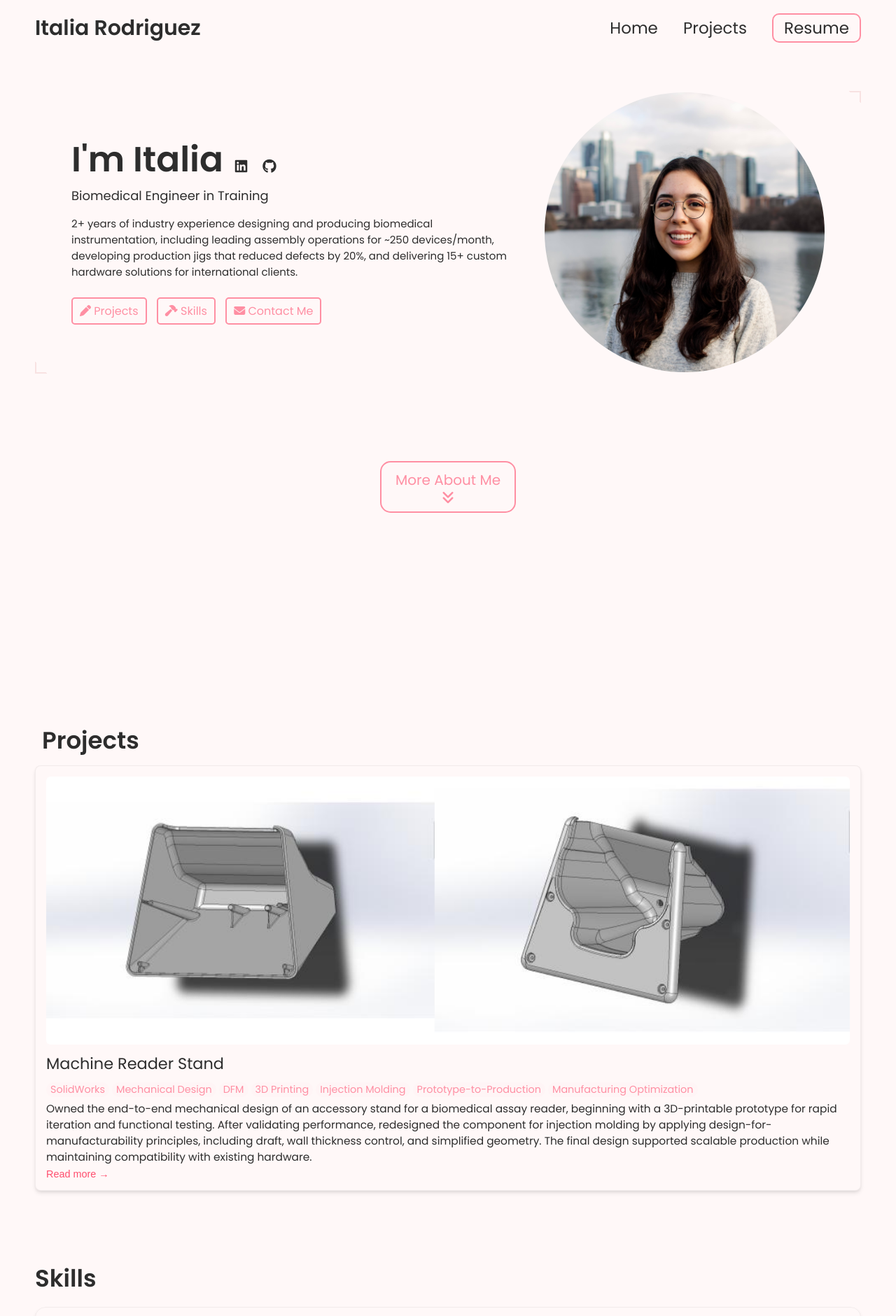
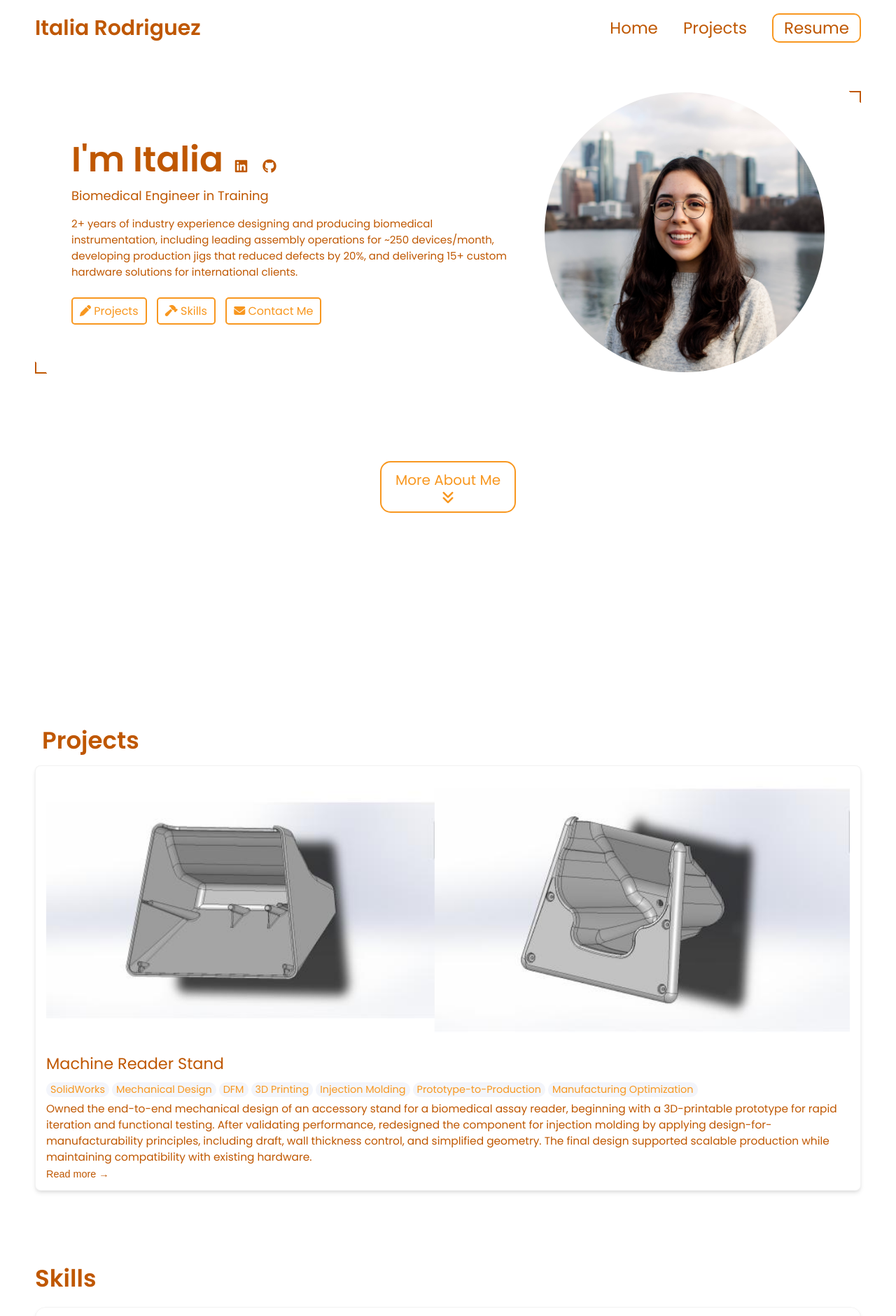
Before and after one commit to italiarod/italiarod.github.io, a Jekyll site: the page built from index.html, in a window 1280 px wide. Shown: the top 1881 px of the page at 70% size. Built offline with Jekyll 4.4.1, drawn with Linux system fonts in a browser that asks for light colours.

Commit message:
Update _config.yml

```diff
--- a/_config.yml
+++ b/_config.yml
@@ -89,13 +89,13 @@ formspree-key:   mnjdjogy
 
 
 # Active theme (Updatethis to switch themes). Make sure to keep the indentation the samne.
-colors: # this is the mint theme
-  text: "#2d2d2d"
-  border: "#f8e2e2"
-  link: "#ff8fa3"
-  highlight: "#ff4d6d"
-  background: "#fff8f8"
-  light_background: "#fff5f6"
+colors: # this is the ut theme
+  text: "#BF5700"
+  border: "#BF5700"
+  link: "#f8971f"
+  highlight: "#BF5700"
+  background: "#ffffff"
+  light_background: "#f3f5fb"
 
 
 # A few examples.
```
